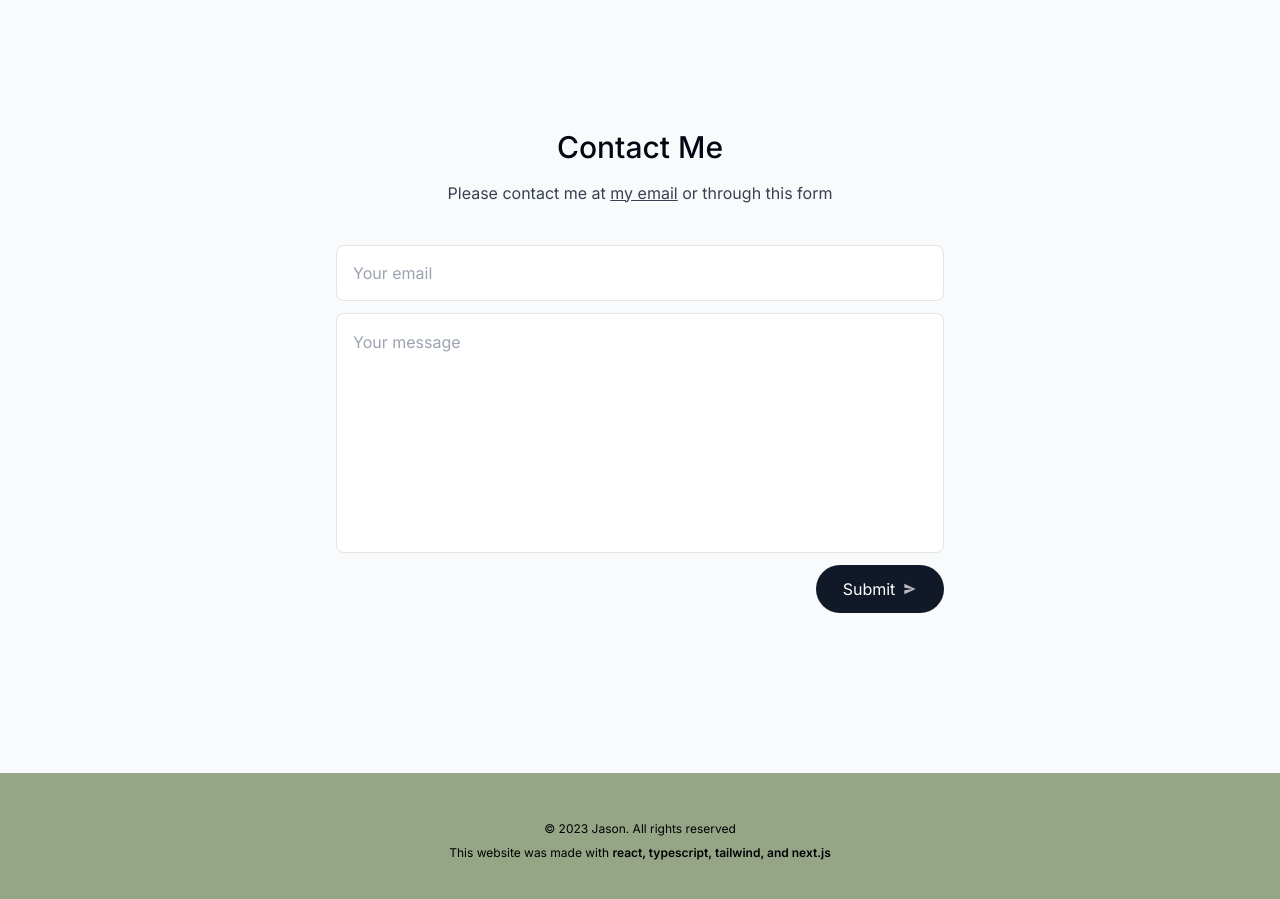
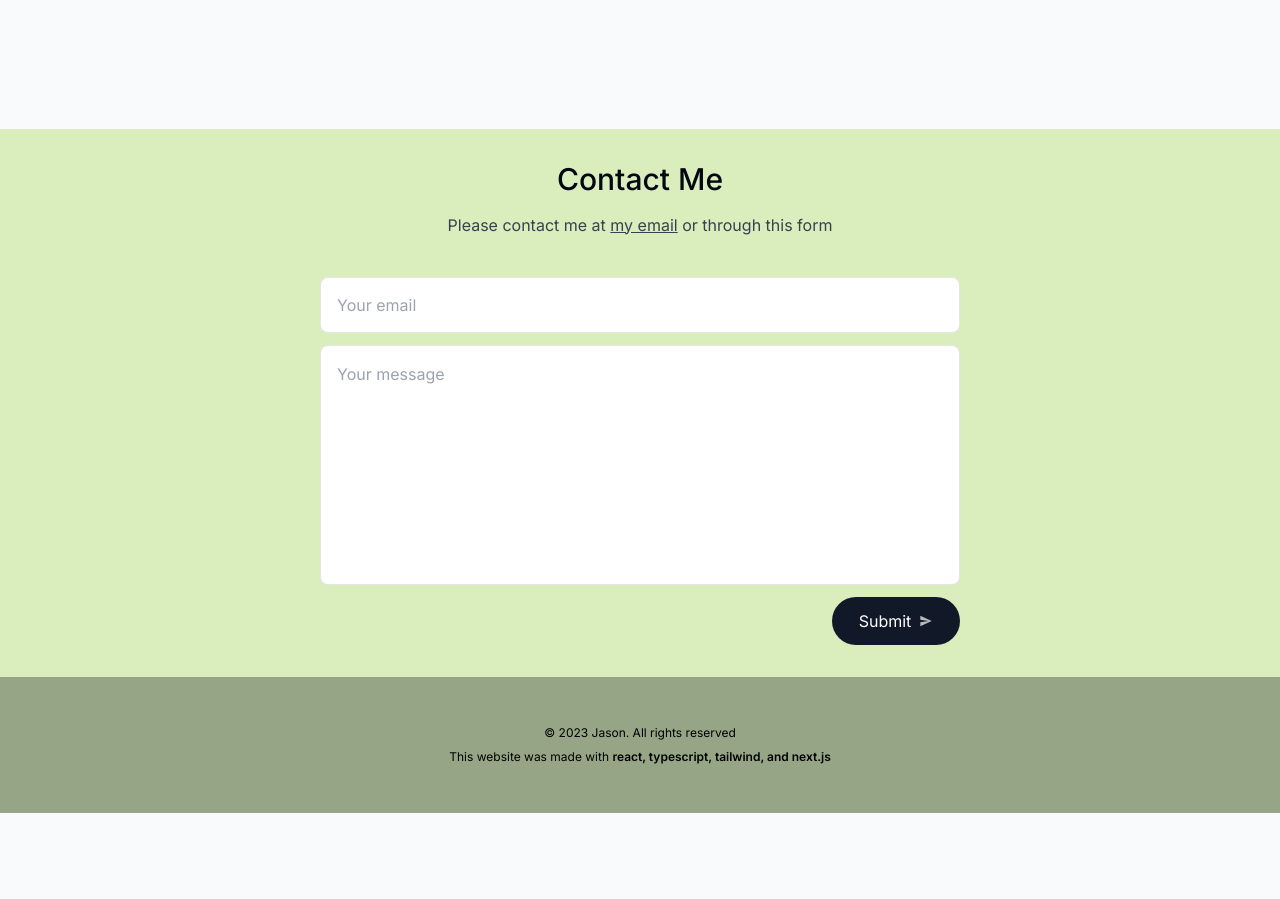
Before and after one commit to JasonMac123/NewPortfolio, a Next.js app: page / in a window 1280 px wide. Shown: the part 3740-4639 px from the top of the page. After the commit the page ends 4553 px from the top, so only its background shows below. Built offline with nearby package versions, Linux system fonts and the light colour scheme.

Commit message:
Adjusts padding and margin, and adds background color

```diff
--- a/components/Sections/Contact.tsx
+++ b/components/Sections/Contact.tsx
@@ -17,7 +17,7 @@ const Contact = () => {
     <motion.section
       id="contact"
       ref={ref}
-      className="mb-28 sm:mb-40 scroll-mt-28 w-[min(38rem,_95%)] text-center"
+      className="bg-[#DAEDBD] w-full py-8 px-12 scroll-mt-28 text-center"
       initial={{
         opacity: 0,
       }}
@@ -37,6 +37,7 @@ const Contact = () => {
         </a>{" "}
         or through this form
       </p>
+      <div className="flex flex-col items-center justify-center">
         <form
           action={async (formData) => {
             const result = await sendMessage(formData);
@@ -46,7 +47,7 @@ const Contact = () => {
               toast.error("Something went wrong");
             }
           }}
-        className="mt-10 flex flex-col"
+          className="mt-10 flex flex-col w-[min(40rem,_95%)]"
         >
           <input
             type="email"
@@ -71,6 +72,7 @@ const Contact = () => {
             <IoMdSend className="text-sm opacity-70 transition-all group-hover:translate-x-1 group-hover:-translate-y-1" />
           </button>
         </form>
+      </div>
     </motion.section>
   );
 };
```
Lines whose indentation alone changed are shown as unchanged.
